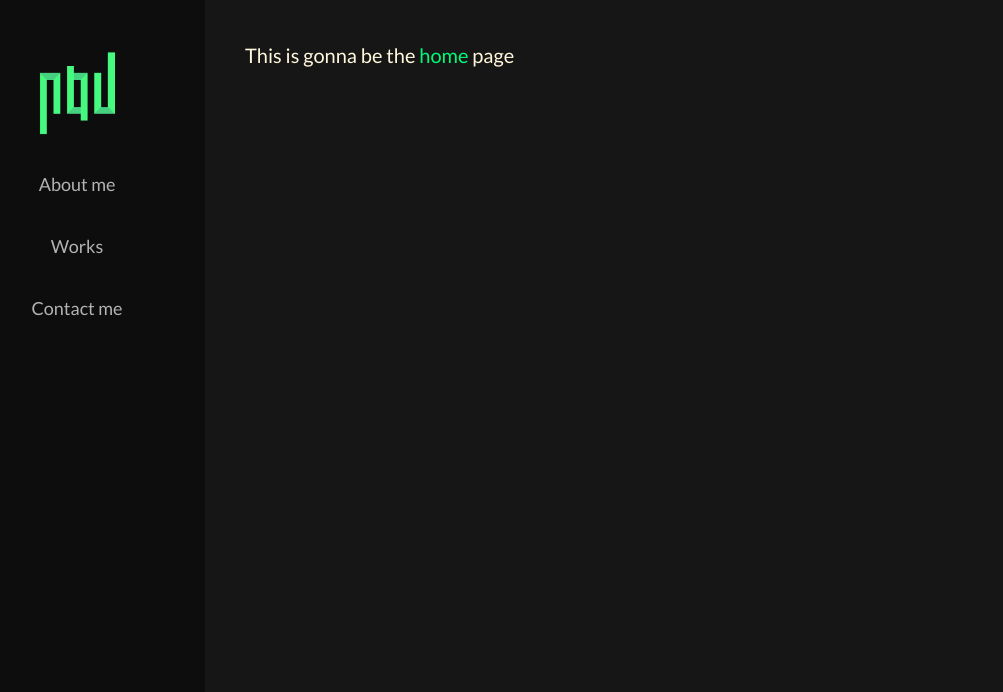
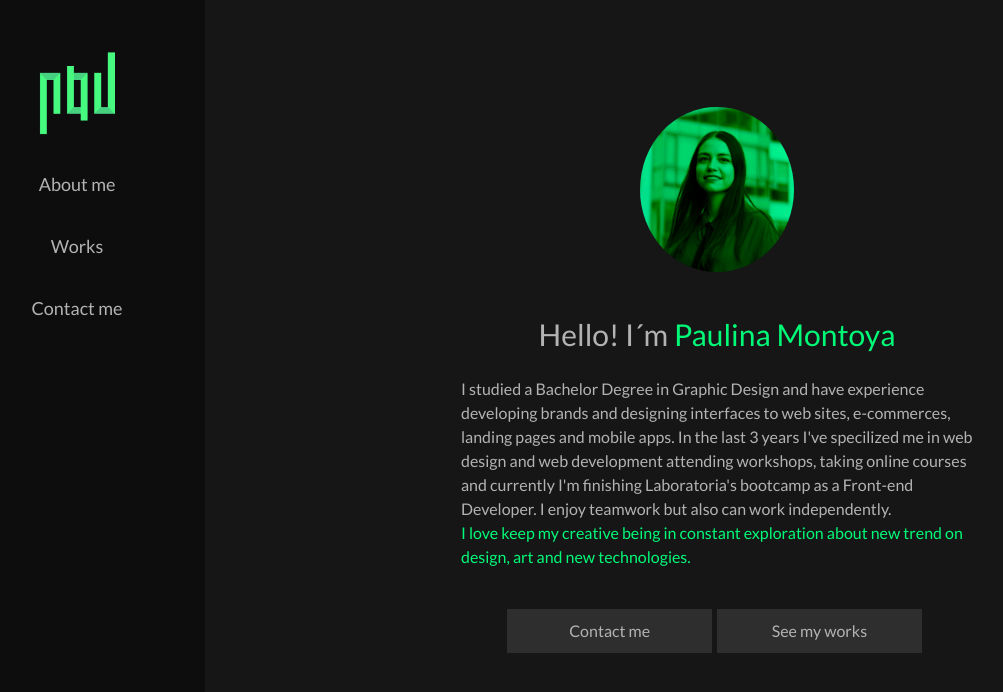
Before and after one commit to PaulinaMontoya/PortafolioPaulinaMontoya, a React (Create React App) app: page / in a window 1280 px wide. Shown: the top 692 px of the page, without its empty margins (51-1054 px from the left). Built offline with nearby package versions, Linux system fonts and the light colour scheme.

Commit message:
Description of works

```diff
--- a/src/Routes.js
+++ b/src/Routes.js
@@ -1,6 +1,6 @@
 import React from 'react';
 import { BrowserRouter, Switch, Route } from 'react-router-dom';
-import Main from './components/Main'
+//import Main from './components/Main'
 import About from './components/About'
 import Works from './components/Works'
 import Contact from './components/Contact'
@@ -10,7 +10,7 @@ import Contact from './components/Contact'
 const Routes = () => (
     <BrowserRouter basename={process.env.PUBLIC_URL}>
    <Switch>/>
-        <Route exact path="/" component={Main}/>
+        <Route exact path="/" component={About}/>
         <Route exact path="/about" component={About}/>
         <Route exact path="/works" component={Works}/>
         <Route exact path="/contact" component={Contact}/>
--- a/src/components/About.js
+++ b/src/components/About.js
@@ -12,11 +12,11 @@ class About extends Component {
         <div className="cointenerTextAbout">
           <img src={pau} alt="" className="photoPau" ></img>
           <p className="titleAbout">Hello! I´m <span className="spanContact" >Paulina Montoya</span></p>
-          <p className="aboutMe">I studied graphic design and I consider myself as a creative person always thinking how to do a better process in my work. I have experience creating brands and designing the frameworks to web pages, e-commerces, landing pages and movile apps to Android and iOS. Therefor, now I'm learning programming to complement those skills.
-In the last 3 years I started my path to specialize me in web development on my own taking workshops, online courses and getting into Laboratoria's bootcamp as front-end develper.
-I really enjoy team work because the feedback of colleagues improve my work and inspire me to keep learning.
+          <p className="aboutMe">I studied a Bachelor Degree in Graphic Design and have experience developing brands and designing interfaces to web sites, e-commerces, landing pages and mobile apps.
+In the last 3 years I've specilized me in web design and web development attending workshops, taking online courses and currently I'm finishing Laboratoria's bootcamp as a Front-end Developer.
+I enjoy teamwork but also can work independently.
 <br/>
-<span className="spanContact" >I love maintain my soul creative looking for new trends in design, art and new technologies.</span></p>
+<span className="spanContact" >I love keep my creative being in constant exploration about new trend on design, art and new technologies.</span></p>
           <div className="cointenerButtonsAbout">
             <Link to="/contact">
               <button className="buttonAboutContact"><a target="_blank">Contact me</a></button>
--- a/src/components/Card.js
+++ b/src/components/Card.js
@@ -30,7 +30,7 @@ class Card extends Component {
                                 )}
                             </div>
                             <div className="cointenerButtonsCards">
-                                <button className="buttonProyect"><a href={item.demo} target="_blank">DEMO</a></button>
+                                <button className="buttonProyect"><a href={item.demo} target="_blank">Demo</a></button>
                                 <button className="buttonProyect"><a href={item.github} target="_blank">GitHub</a></button>
                             </div>
                         </div>
--- a/src/components/Menu.js
+++ b/src/components/Menu.js
@@ -22,12 +22,14 @@ class Menu extends Component {
       <div className="cointenerMenu" style={(this.state.openMenuMobile) ? this.styleMobile : {}}>
 
         <div className="containerLogoBurger">
-          <Link to="/">
+          <Link to="/about">
             <img src={logo} alt="paulinamontoya.com" className="logoMenu" ></img>
           </Link>
-          <i class="fas fa-bars fa-2x" onClick={() => {
-            this.setState({ openMenuMobile: !this.state.openMenuMobile })
-          }} ></i>
+          <div className="iconBurger">
+            <i class="fas fa-bars fa-2x" onClick={() => {
+              this.setState({ openMenuMobile: !this.state.openMenuMobile })
+            }} ></i>
+          </div>
         </div>
 
         <div className="cointenerButtons">
--- a/src/components/Proyects.js
+++ b/src/components/Proyects.js
@@ -2,28 +2,28 @@ const Proyects = {
     'data': [
         {
             'id': 1,
-            'img': 'https://i.ibb.co/42Hgdrz/Mockup-Burger-Kawaii.png',
+            'img': 'https://i.ibb.co/FB5DqBN/burger-Kawaii-App-Talento.png',
             'name': 'Burger Kawaii',
-            'description': 'Lorem ipsum dolor sit amet consectetur adipiscing elit praesent, aliquet felis fermentum luctus mollis urna hendrerit, iaculis dapibus magnis arcu imperdiet dictumst eros. Duis integer hendrerit lacus torquent id ut tincidunt iaculis interdum arcu auctor, mollis dictumst diam lectus eros litora hac tortor congue ac consequat, sociosqu placerat conubia mauris nisi vehicula platea rhoncus primis gravida. Posuere vel lobortis risus tellus dictum feugiat tempus felis accumsan, curae vestibulum ligula malesuada placerat sollicitudin faucibus pulvinar, bibendum dui massa arcu nascetur netus dapibus nam.',
-            'demo': 'https://paulinamontoya.github.io/burger-kawaii/',
+            'description': 'It\'s a web app to be used in ipads. It creates orders to a burger restaurant with two menus where the chefs can see the order in real time and delete them when they are ready.',
+            'demo': 'https://vimeo.com/376056295',
             'github': 'https://github.com/PaulinaMontoya/burger-kawaii',
             'technologies': ["React.js", "Create-React-App", "React-Router", "CSS3", "HTML5", "Responsive Web", "Fetch"]
         },
         {
             'id': 2,
-            'img': 'https://i.ibb.co/42Hgdrz/Mockup-Burger-Kawaii.png',
-            'name': 'Red Social Guanataco',
-            'description': 'Lorem ipsum dolor sit amet consectetur adipiscing elit praesent, aliquet felis fermentum luctus mollis urna hendrerit, iaculis dapibus magnis arcu imperdiet dictumst eros. Duis integer hendrerit lacus torquent id ut tincidunt iaculis interdum arcu auctor, mollis dictumst diam lectus eros litora hac tortor congue ac consequat, sociosqu placerat conubia mauris nisi vehicula platea rhoncus primis gravida. Posuere vel lobortis risus tellus dictum feugiat tempus felis accumsan, curae vestibulum ligula malesuada placerat sollicitudin faucibus pulvinar, bibendum dui massa arcu nascetur netus dapibus nam.',
-            'demo': 'https://celinaurzua.github.io/GDL003-social-network/src/',
+            'img': 'https://i.ibb.co/0KzpMNS/guanataco-App-Talento.png',
+            'name': 'Guanataco',
+            'description': 'It is a social network to write posts with comments about places to eat tacos in the city of Guadalajara and other users can rate them.',
+            'demo': 'https://vimeo.com/376266190',
             'github': 'https://github.com/PaulinaMontoya/GDL003-social-network',
-            'technologies': ["Vanilla-JavaScript", "CSS3", "HTML5", "Firebase-Authentication", "Cloud Firestore", "Responsive Web"]
+            'technologies': ["Vanilla-JavaScript", "CSS3", "HTML5", "Firebase-Authentication", "Cloud Firestore"]
         },
         {
             'id': 3,
-            'img': 'https://i.ibb.co/42Hgdrz/Mockup-Burger-Kawaii.png',
-            'name': 'Videogame 2D Morty\'s Nightmares',
-            'description': 'Lorem ipsum dolor sit amet consectetur adipiscing elit praesent, aliquet felis fermentum luctus mollis urna hendrerit, iaculis dapibus magnis arcu imperdiet dictumst eros. Duis integer hendrerit lacus torquent id ut tincidunt iaculis interdum arcu auctor, mollis dictumst diam lectus eros litora hac tortor congue ac consequat, sociosqu placerat conubia mauris nisi vehicula platea rhoncus primis gravida. Posuere vel lobortis risus tellus dictum feugiat tempus felis accumsan, curae vestibulum ligula malesuada placerat sollicitudin faucibus pulvinar, bibendum dui massa arcu nascetur netus dapibus nam.',
-            'demo': '../components/DemoMorty.js',
+            'img': 'https://i.ibb.co/0V2QX5y/morty-App-Talento.png',
+            'name': 'Morty\'s Nightmares',
+            'description': 'It is a 2D platform game created with Unity. If you want to dowloand it the build is in my GitHub account but it only works in windows.',
+            'demo': 'https://vimeo.com/376002772',
             'github': 'https://github.com/PaulinaMontoya/GDL003-Videogame-2D-Rick-and-Morty',
             'technologies': ["Unity", "C#"]
         }
--- a/src/styles/about.css
+++ b/src/styles/about.css
@@ -3,14 +3,14 @@
 .cointenerAbout {
   background-color: #171617;
   display: flex;
-  height: 100%;
+  height: 100vh;
 }
 .cointenerTextAbout {
   text-align: center;
   margin: auto;
   display: inline-block;
   display: grid;
-  grid-template-columns: repeat(1, 60%);
+  grid-template-columns: repeat(1, 50%);
   justify-content: center;
   width: 80%;
 }
--- a/src/styles/card.css
+++ b/src/styles/card.css
@@ -13,18 +13,19 @@
   width: 100%;
   height: auto;
   border-radius: 5px;
-  padding: 10px 30px 10px 30px;
+  padding: 35px;
 }
 .imgCard {
   text-align: center;
   margin: 20px 0 10px 0;
 }
 .proyectName {
-  font-size: 25px;
+  font-size: 18px;
+
 }
 .infoProyect {
   font-family: "Lato";
-  font-size: 12px;
+  font-size: 14px;
   padding: 15px;
   color: #b3b3b3;
 }
--- a/src/styles/menu.css
+++ b/src/styles/menu.css
@@ -80,6 +80,11 @@
   .logoMenu {
     width: 35%;
     padding: 0;
+    justify-content: flex-start;
+  }
+  .iconBurger {
+
+    justify-content: flex-end;
   }
   .cointenerButtons {
     background: #00fa77;
```
